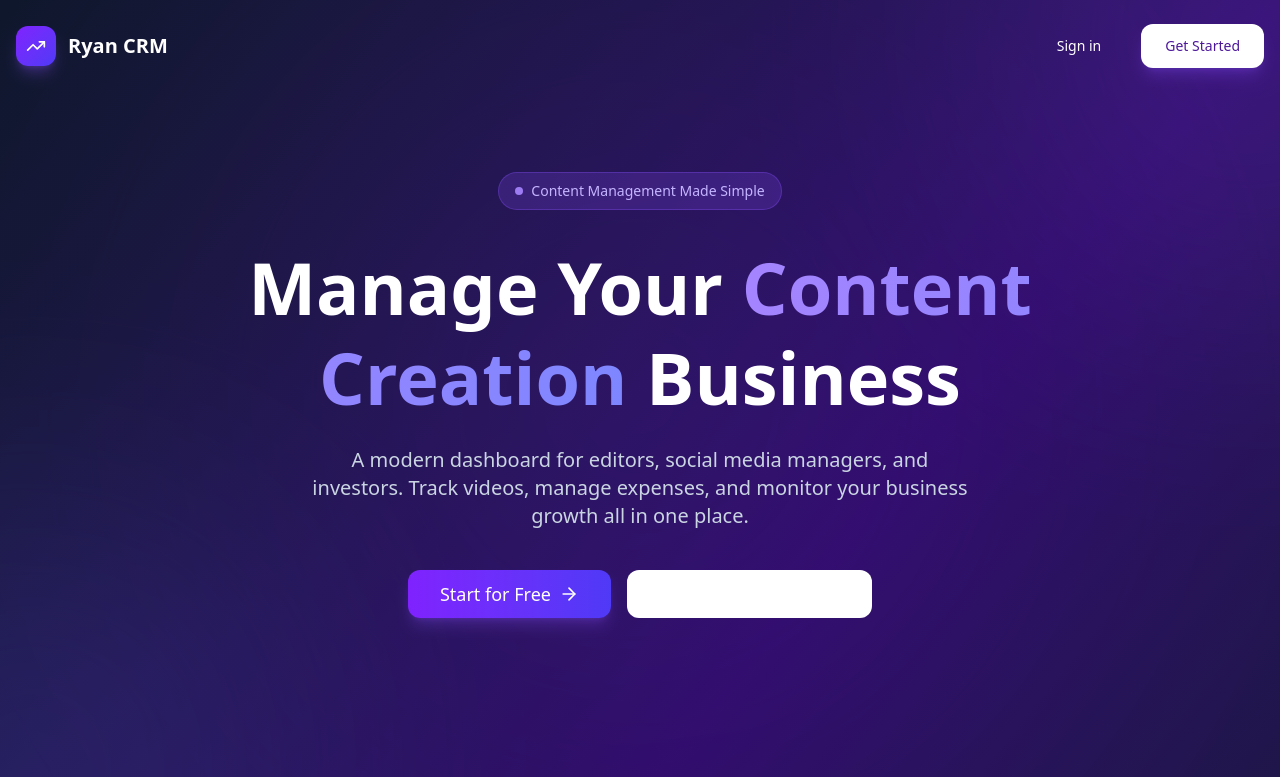
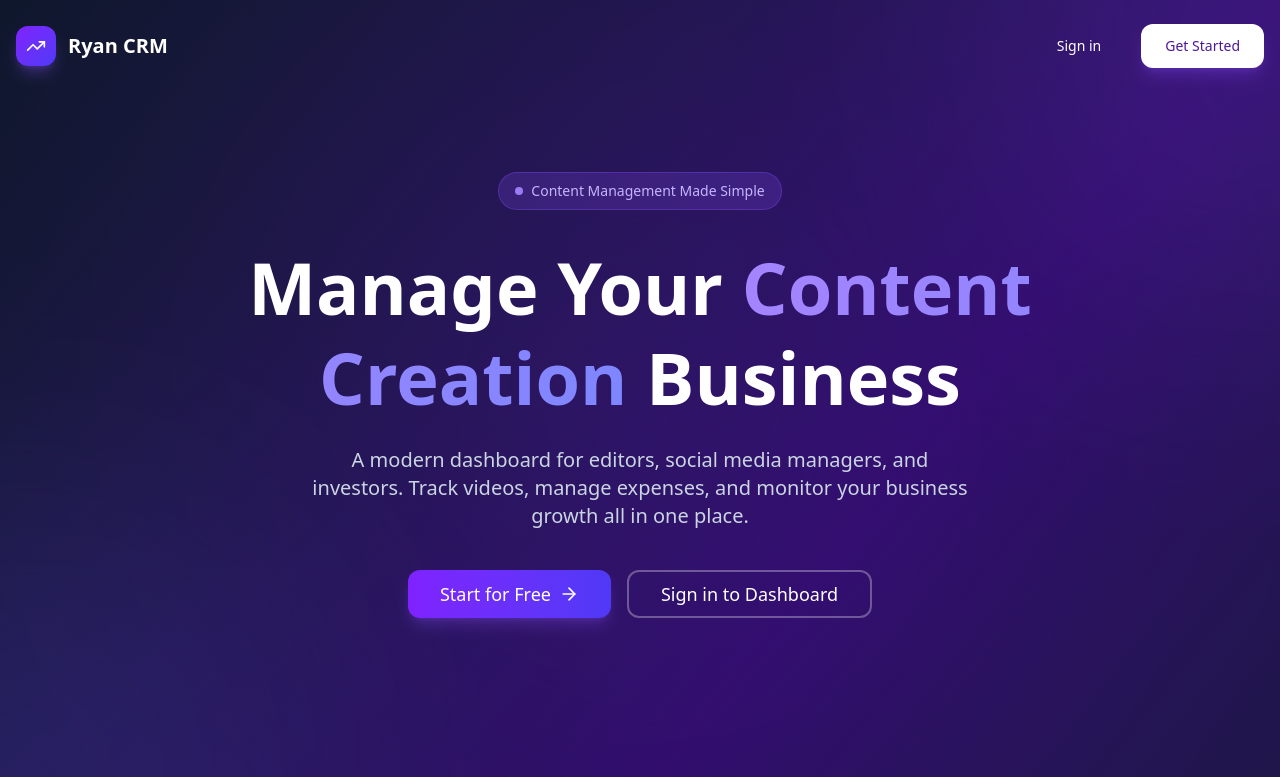
Before and after one commit to sansonit36/Ryan-CRM, a Next.js app: page / in a window 1280 px wide. Shown: the top 777 px of the page. Built offline with nearby package versions, Linux system fonts and the light colour scheme.

Commit message:
fix: make homepage sign-in button transparent

```diff
--- a/src/app/page.tsx
+++ b/src/app/page.tsx
@@ -64,7 +64,7 @@ export default function HomePage() {
                 </Button>
               </Link>
               <Link href="/login">
-                <Button size="lg" variant="outline" className="text-lg px-8 text-white border-white/30 hover:bg-white/10">
+                <Button size="lg" variant="outline" className="text-lg px-8 bg-transparent text-white border-white/30 hover:bg-white/10">
                   Sign in to Dashboard
                 </Button>
               </Link>
```
